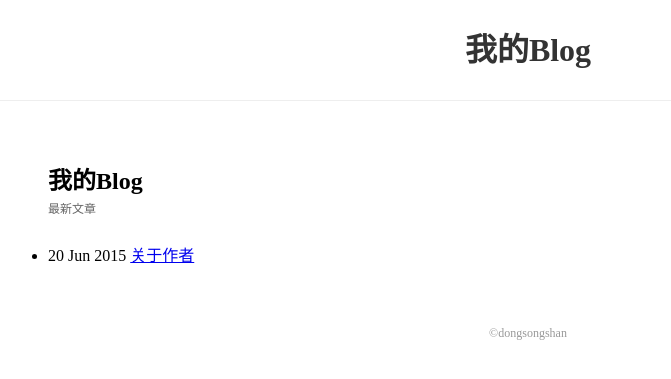
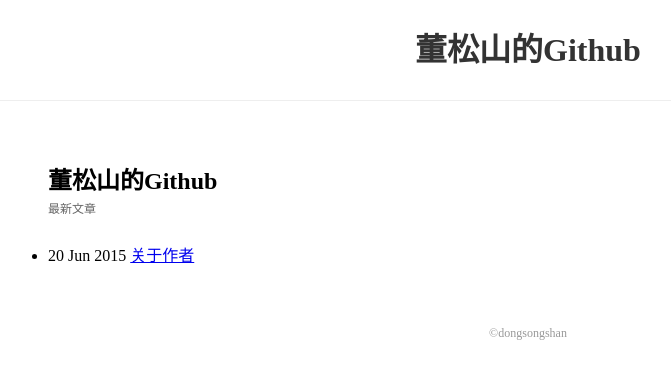
Before and after one commit to dongsongshan/dongsongshan.github.io, a Jekyll site: the page built from index.html, in a window 1280 px wide. Shown: the top 379 px of the page, without its empty margins (112-783 px from the left). Built offline with Jekyll 4.4.1, drawn with Linux system fonts in a browser that asks for light colours.

Commit message:
Cover the title

```diff
--- a/index.html
+++ b/index.html
@@ -1,6 +1,6 @@
 ---
 layout: default
-title: 我的Blog
+title: 董松山的Github
 ---
 
 <h2>{{ page.title }}</h2>
```
